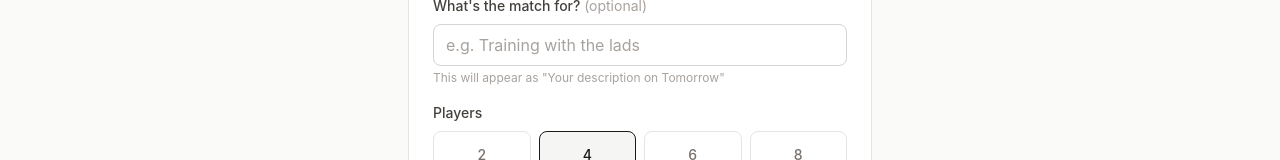
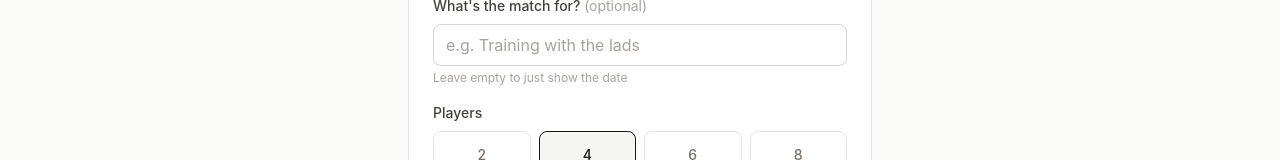
Before and after one commit to ed-katzler/padel-parrot, a Next.js app in the folder apps/web/: page /create in a window 1280 px wide. Shown: the part 170-330 px from the top of the page. Built offline with nearby package versions, Linux system fonts and the light colour scheme; no server answers; the database is empty.

Commit message:
Update title format: Date - Description
Changed from 'Description on Date' to 'Date - Description'
e.g. 'Thursday - Training with the Lads'

```diff
--- a/apps/web/src/app/api/og/match/[id]/route.tsx
+++ b/apps/web/src/app/api/og/match/[id]/route.tsx
@@ -177,7 +177,7 @@ export async function GET(
                   }}
                 >
                   🎾 {match.description
-                    ? `${match.description.length > 35 ? match.description.slice(0, 35) + '...' : match.description} on ${formattedDate}`
+                    ? `${formattedDate} - ${match.description.length > 35 ? match.description.slice(0, 35) + '...' : match.description}`
                     : formattedDate}
                 </div>
                 <div
--- a/apps/web/src/app/create/page.tsx
+++ b/apps/web/src/app/create/page.tsx
@@ -219,7 +219,7 @@ export default function CreateMatchPage() {
                 className="input"
               />
               <p className="text-xs mt-1" style={{ color: 'rgb(var(--color-text-subtle))' }}>
-                This will appear as "{description || 'Your description'} on {selectedDate ? 'the date' : 'Tomorrow'}"
+                {description ? `Will show as "${selectedDate ? 'Date' : 'Tomorrow'} - ${description}"` : 'Leave empty to just show the date'}
               </p>
             </div>
 
--- a/packages/shared/src/utils/index.ts
+++ b/packages/shared/src/utils/index.ts
@@ -38,9 +38,9 @@ export const formatMatchDate = (dateString: string): string => {
   return `${day}${ordinal} ${format(date, 'MMM yyyy')}`;
 };
 
-// Format match title - combines description and date
+// Format match title - combines date and description
 // If no description: "Tomorrow" or "Thursday" or "17th Dec 2025"
-// If description: "Training with Lads on Thursday"
+// If description: "Thursday - Training with Lads"
 const MAX_DESCRIPTION_LENGTH = 40;
 
 export const formatMatchTitle = (dateString: string, description?: string): string => {
@@ -56,7 +56,7 @@ export const formatMatchTitle = (dateString: string, description?: string): stri
     truncatedDesc = truncatedDesc.substring(0, MAX_DESCRIPTION_LENGTH).trim() + '...';
   }
 
-  return `${truncatedDesc} on ${dateStr}`;
+  return `${dateStr} - ${truncatedDesc}`;
 };
 
 export const formatMatchTime = (dateString: string): string => {
```
